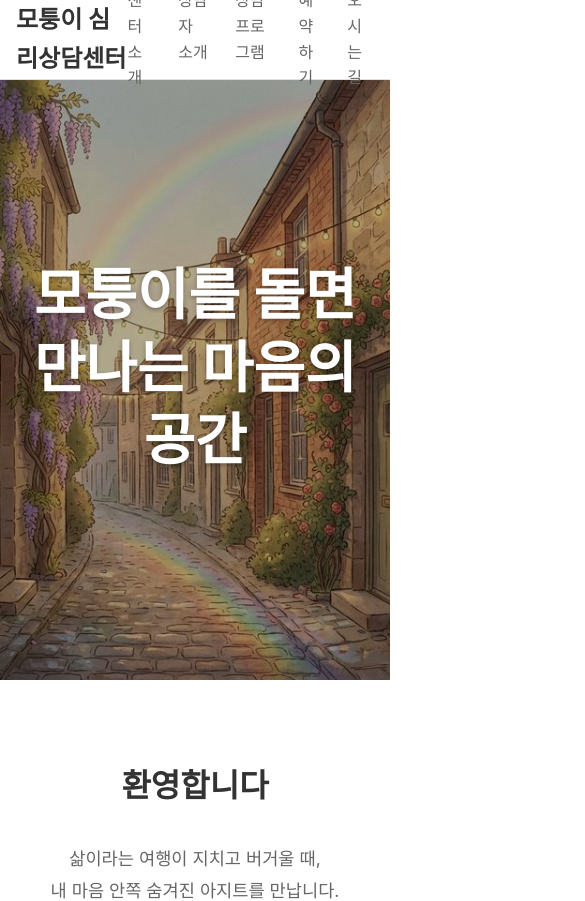
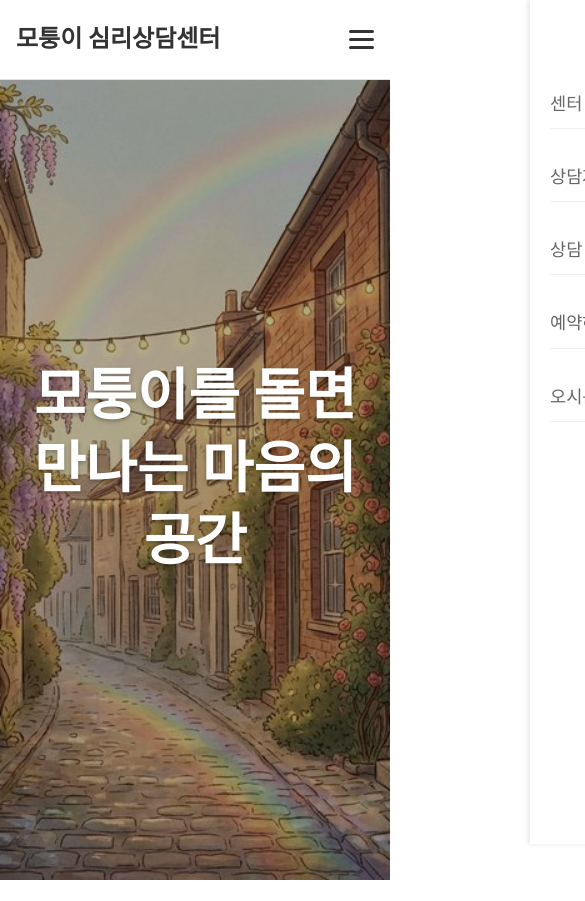
Before and after one commit to motungeee/motungeee_homepage, a React (Vite) app: page / in a window 390 px wide. Shown: the top 901 px of the page, 585 px wide, since content can reach past the window. Built offline with nearby package versions, Linux system fonts and the light colour scheme.

Commit message:
Implement responsive main menu

```diff
--- a/src/components/Layout.jsx
+++ b/src/components/Layout.jsx
@@ -4,21 +4,42 @@ import styles from './Layout.module.css';
 
 const Layout = () => {
   const location = useLocation();
+  const [isMenuOpen, setIsMenuOpen] = React.useState(false);
+
+  const toggleMenu = () => {
+    setIsMenuOpen(!isMenuOpen);
+  };
+
+  const closeMenu = () => {
+    setIsMenuOpen(false);
+  };
 
   return (
     <div className={styles.wrapper}>
       <header className={styles.header}>
         <div className={`container ${styles.headerContainer}`}>
-          <Link to="/" className={styles.logo}>
+          <Link to="/" className={styles.logo} onClick={closeMenu}>
             모퉁이 심리상담센터
           </Link>
-          <nav className={styles.nav}>
-            <Link to="/about" className={location.pathname === '/about' ? styles.active : ''}>센터 소개</Link>
-            <Link to="/counselor" className={location.pathname === '/counselor' ? styles.active : ''}>상담자 소개</Link>
-            <Link to="/programs" className={location.pathname === '/programs' ? styles.active : ''}>상담 프로그램</Link>
-            <Link to="/reservation" className={location.pathname === '/reservation' ? styles.active : ''}>예약하기</Link>
-            <Link to="/location" className={location.pathname === '/location' ? styles.active : ''}>오시는 길</Link>
+
+          <button className={styles.hamburger} onClick={toggleMenu} aria-label="메뉴 열기">
+            <span className={styles.hamburgerLine}></span>
+            <span className={styles.hamburgerLine}></span>
+            <span className={styles.hamburgerLine}></span>
+          </button>
+
+          <nav className={`${styles.nav} ${isMenuOpen ? styles.navOpen : ''}`}>
+            <button className={styles.closeBtn} onClick={closeMenu} aria-label="메뉴 닫기">
+              &times;
+            </button>
+            <Link to="/about" className={location.pathname === '/about' ? styles.active : ''} onClick={closeMenu}>센터 소개</Link>
+            <Link to="/counselor" className={location.pathname === '/counselor' ? styles.active : ''} onClick={closeMenu}>상담자 소개</Link>
+            <Link to="/programs" className={location.pathname === '/programs' ? styles.active : ''} onClick={closeMenu}>상담 프로그램</Link>
+            <Link to="/reservation" className={location.pathname === '/reservation' ? styles.active : ''} onClick={closeMenu}>예약하기</Link>
+            <Link to="/location" className={location.pathname === '/location' ? styles.active : ''} onClick={closeMenu}>오시는 길</Link>
           </nav>
+
+          {isMenuOpen && <div className={styles.overlay} onClick={closeMenu}></div>}
         </div>
       </header>
 
--- a/src/components/Layout.module.css
+++ b/src/components/Layout.module.css
@@ -50,6 +50,48 @@
   flex: 1;
 }
 
+.hamburger {
+  display: none;
+  background: none;
+  border: none;
+  cursor: pointer;
+  padding: 0;
+  flex-direction: column;
+  gap: 5px;
+  z-index: 1001;
+}
+
+.hamburgerLine {
+  width: 25px;
+  height: 3px;
+  background-color: var(--color-text-primary);
+  border-radius: 3px;
+  transition: all 0.3s ease;
+}
+
+.closeBtn {
+  display: none;
+  position: absolute;
+  top: 20px;
+  right: 20px;
+  background: none;
+  border: none;
+  font-size: 2rem;
+  cursor: pointer;
+  color: var(--color-text-primary);
+}
+
+.overlay {
+  display: none;
+  position: fixed;
+  top: 0;
+  left: 0;
+  right: 0;
+  bottom: 0;
+  background-color: rgba(0, 0, 0, 0.5);
+  z-index: 999;
+}
+
 .footer {
   padding: 40px 0;
   background-color: var(--color-bg-secondary);
@@ -58,3 +100,41 @@
   font-size: 0.9rem;
   margin-top: auto;
 }
+
+@media (max-width: 768px) {
+  .hamburger {
+    display: flex;
+  }
+
+  .nav {
+    position: fixed;
+    top: 0;
+    right: -100%;
+    width: 250px;
+    height: 100vh;
+    background-color: white;
+    box-shadow: -2px 0 5px rgba(0, 0, 0, 0.1);
+    flex-direction: column;
+    padding: 80px 20px 20px;
+    transition: right 0.3s ease;
+    z-index: 1000;
+  }
+
+  .navOpen {
+    right: 0;
+  }
+
+  .nav a {
+    font-size: 1.1rem;
+    padding: 10px 0;
+    border-bottom: 1px solid #f0f0f0;
+  }
+
+  .closeBtn {
+    display: block;
+  }
+
+  .overlay {
+    display: block;
+  }
+}
--- a/src/pages/Home.module.css
+++ b/src/pages/Home.module.css
@@ -6,7 +6,7 @@
 .imageWrapper {
   position: relative;
   width: 100%;
-  height: 600px;
+  height: 800px;
   /* Big photo height */
   overflow: hidden;
 }
@@ -15,6 +15,7 @@
   width: 100%;
   height: 100%;
   object-fit: cover;
+  object-position: center top;
   display: block;
 }
 
```
